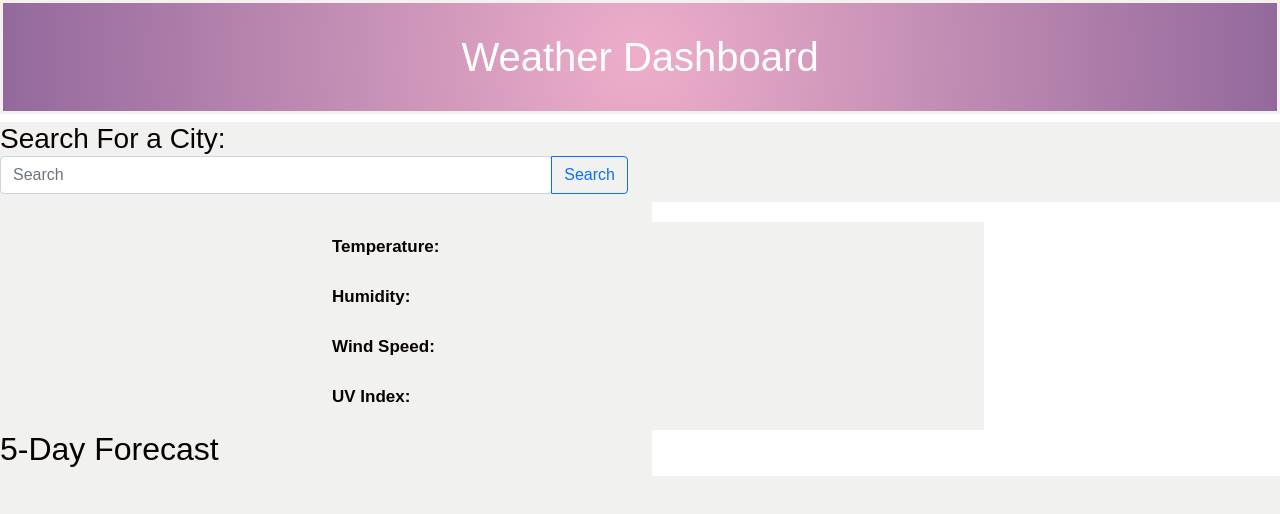
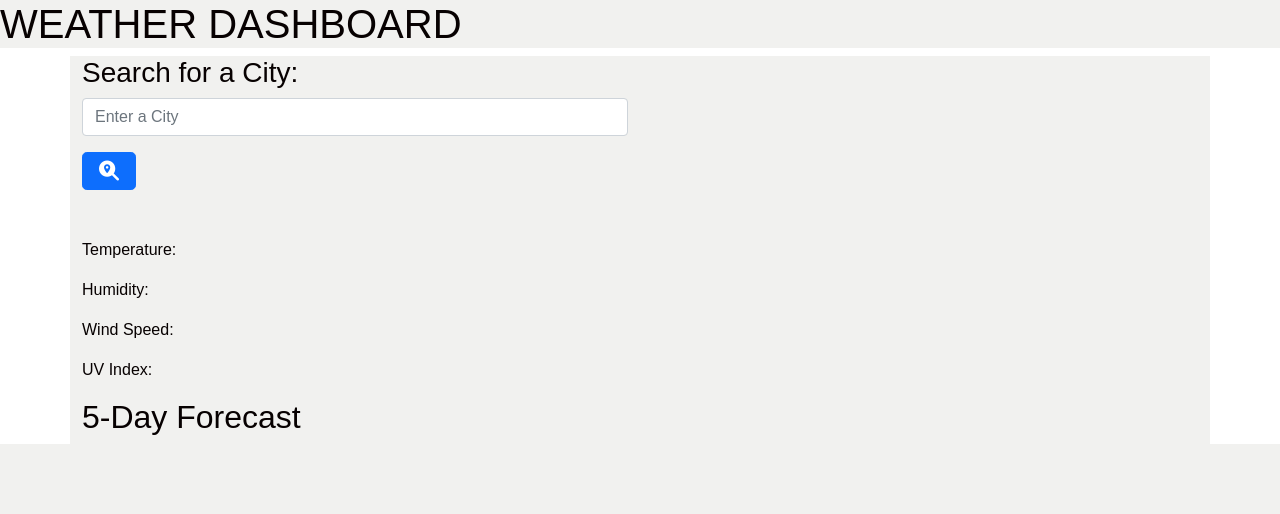
Before and after one commit to Hibo-ali/weather-dashboard, a plain HTML site: page index.html in a window 1280 px wide. Drawn offline with nearby package versions, Linux system fonts and the light colour scheme; files whose address does not match are found by name.

Commit message:
rewrote index code to implement bootstrap

```diff
--- a/index.html
+++ b/index.html
@@ -24,56 +24,56 @@
   </head>
   <body>
 
-      <h1 id="header" >Weather Dashboard</h1>
-      <!-- search box -->
-      <div id="inputContainer">
-        <div class="row">
+    <h1>WEATHER DASHBOARD</h1>
+
+    <div class="container">
+      <div class="row">
+        <!-- SEARCH AREA -->
         <div class="col-6">
-      <h3 class="citySearch">
-        Search For a City:
-        <div class="input-group">
-          <input type="search" class="form-control rounded" placeholder="Search" aria-label="Search" aria-describedby="search-addon" />
-          <button type="button" class="btn btn-outline-primary">Search</button>
+          <h3 id="searchCity">Search for a City:</h3>
+          <div>
+            <form>
+              <div class="mb-3">
+                <input
+                  type="text"
+                  class="form-control"
+                  id="searchInput"
+                  placeholder="Enter a City"
+                  aria-describedby="searchinput"
+                />
+              </div>
+              <button
+                type="submit"
+                class="btn btn-primary btn-lg fas fa-search-location"
+                id="searchButton"
+              ></button>
+            </form>
+          </div>
+          <br />
+          <table class="table  table-hover">
+            <thead></thead>
+            <tbody id="savedCities">
+             </tbody>
+          </table>
         </div>
-
-
-
-      </h3>
-
-    </div>
-    </div>
-    </div>
-
-
-
-
-
-
-
-
-
-
-
-
-
-            <!-- CURRENT CITY INFO -->
-            <div class="col-6">
-              <div class="row">
-                <div class="measure">
-                  <h2 id="current-city"></h2>
-                  <p id="current-temp">Temperature:</p>
-                  <p id="current-humidity">Humidity:</p>
-                  <p id="current-wind">Wind Speed:</p>
-                  <p id="current-UV-index">UV Index:</p>
-                </div>
-              </div>
-              <div class="row" id="forecast-area">
-                <h2 id="forecast-header">5-Day Forecast</h2>
-              </div>
+<!-- table-bordered -->
+        <!-- CURRENT CITY INFO -->
+        <div class="col-12">
+          <div class="row">
+            <div>
+              <h2 id="currentCity"></h2>
+              <p id="currentTemp">Temperature:</p>
+              <p id="currentHumidity">Humidity:</p>
+              <p id="currentWind">Wind Speed:</p>
+              <p id="currentUV">UV Index:</p>
             </div>
           </div>
+          <div class="row" id="forecastArea">
+            <h2 id="forecastHeader">5-Day Forecast</h2>
+          </div>
         </div>
-
+      </div>
+    </div>
 
 
 
```
